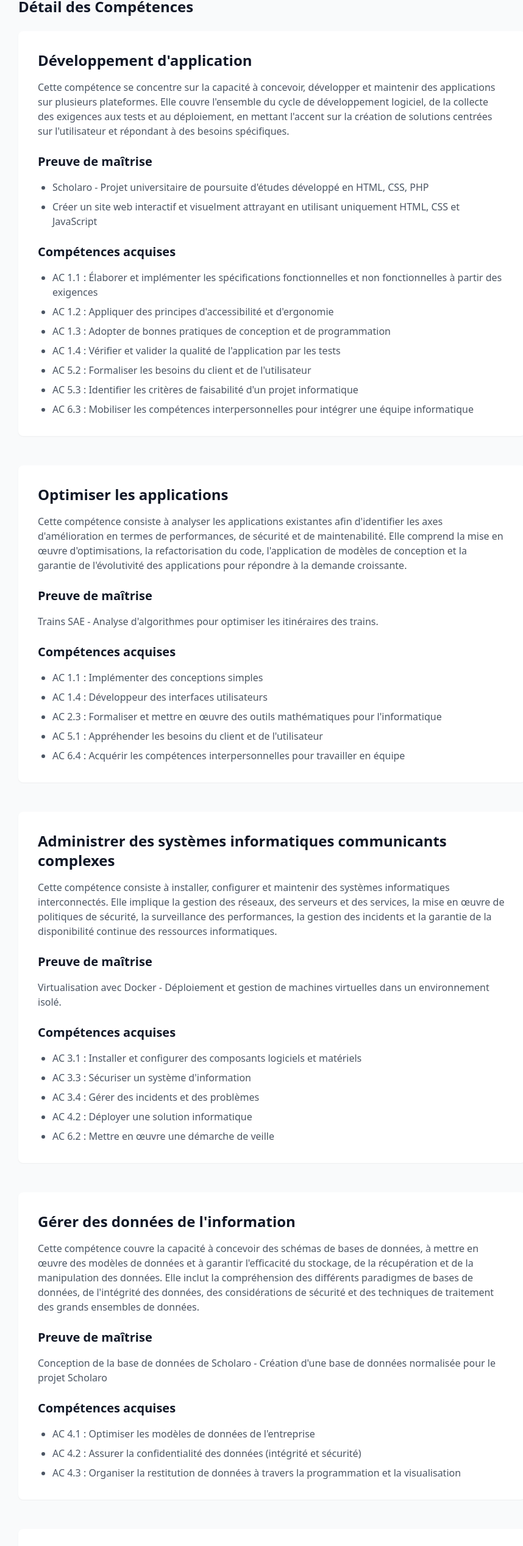
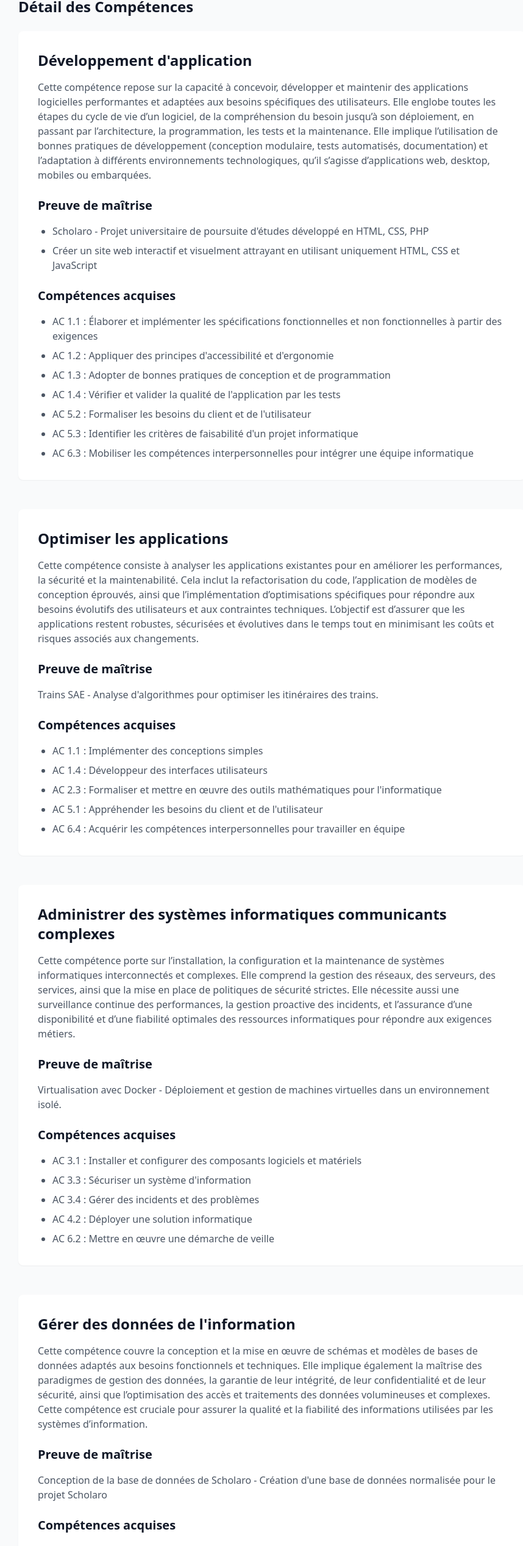
Before and after one commit to youyou-28/Portfolio, a React (Vite) app: page /learning in a window 1280 px wide. Shown: the part 1037-3572 px from the top of the page at 61% size, without its empty margins (194-1052 px from the left). Built offline with nearby package versions, Linux system fonts and the light colour scheme.

Commit message:
Update LearningPage.tsx

```diff
--- a/src/pages/LearningPage.tsx
+++ b/src/pages/LearningPage.tsx
@@ -63,10 +63,9 @@ return (
     <div className="bg-white p-8 rounded-lg shadow-sm">
       <h3 className="text-2xl font-bold text-gray-900 mb-4">Développement d'application</h3>
       <p className="text-gray-600 mb-6">
-              Cette compétence se concentre sur la capacité à concevoir, développer et maintenir des applications
-              sur plusieurs plateformes. Elle couvre l'ensemble du cycle de développement logiciel, de la collecte
-              des exigences aux tests et au déploiement, en mettant l'accent sur la création de solutions centrées
-              sur l'utilisateur et répondant à des besoins spécifiques.
+        Cette compétence repose sur la capacité à concevoir, développer et maintenir des applications logicielles performantes et adaptées aux besoins spécifiques des utilisateurs.
+        Elle englobe toutes les étapes du cycle de vie d’un logiciel, de la compréhension du besoin jusqu’à son déploiement, en passant par l’architecture, la programmation, les tests et la maintenance.
+        Elle implique l’utilisation de bonnes pratiques de développement (conception modulaire, tests automatisés, documentation) et l’adaptation à différents environnements technologiques, qu’il s’agisse d’applications web, desktop, mobiles ou embarquées.
       </p>
 
       <div className="mb-6">
@@ -94,10 +93,9 @@ return (
     <div className="bg-white p-8 rounded-lg shadow-sm">
       <h3 className="text-2xl font-bold text-gray-900 mb-4">Optimiser les applications</h3>
       <p className="text-gray-600 mb-6">
-              Cette compétence consiste à analyser les applications existantes afin d'identifier les axes
-              d'amélioration en termes de performances, de sécurité et de maintenabilité. Elle comprend la
-              mise en œuvre d'optimisations, la refactorisation du code, l'application de modèles de conception
-              et la garantie de l'évolutivité des applications pour répondre à la demande croissante.
+        Cette compétence consiste à analyser les applications existantes pour en améliorer les performances, la sécurité et la maintenabilité.
+        Cela inclut la refactorisation du code, l’application de modèles de conception éprouvés, ainsi que l’implémentation d’optimisations spécifiques pour répondre aux besoins évolutifs des utilisateurs et aux contraintes techniques.
+        L’objectif est d’assurer que les applications restent robustes, sécurisées et évolutives dans le temps tout en minimisant les coûts et risques associés aux changements.
       </p>
 
       <div className="mb-6">
@@ -120,10 +118,9 @@ return (
     <div className="bg-white p-8 rounded-lg shadow-sm">
       <h3 className="text-2xl font-bold text-gray-900 mb-4">Administrer des systèmes informatiques communicants complexes</h3>
       <p className="text-gray-600 mb-6">
-              Cette compétence consiste à installer, configurer et maintenir des systèmes informatiques
-              interconnectés. Elle implique la gestion des réseaux, des serveurs et des services, la mise
-              en œuvre de politiques de sécurité, la surveillance des performances, la gestion des incidents
-              et la garantie de la disponibilité continue des ressources informatiques.
+        Cette compétence porte sur l’installation, la configuration et la maintenance de systèmes informatiques interconnectés et complexes.
+        Elle comprend la gestion des réseaux, des serveurs, des services, ainsi que la mise en place de politiques de sécurité strictes.
+        Elle nécessite aussi une surveillance continue des performances, la gestion proactive des incidents, et l’assurance d’une disponibilité et d’une fiabilité optimales des ressources informatiques pour répondre aux exigences métiers.
       </p>
 
       <div className="mb-6">
@@ -146,11 +143,9 @@ return (
     <div className="bg-white p-8 rounded-lg shadow-sm">
       <h3 className="text-2xl font-bold text-gray-900 mb-4">Gérer des données de l'information</h3>
       <p className="text-gray-600 mb-6">
-              Cette compétence couvre la capacité à concevoir des schémas de bases de données, à mettre en
-              œuvre des modèles de données et à garantir l'efficacité du stockage, de la récupération et de
-              la manipulation des données. Elle inclut la compréhension des différents paradigmes de bases de
-              données, de l'intégrité des données, des considérations de sécurité et des techniques de
-              traitement des grands ensembles de données.
+        Cette compétence couvre la conception et la mise en œuvre de schémas et modèles de bases de données adaptés aux besoins fonctionnels et techniques.
+        Elle implique également la maîtrise des paradigmes de gestion des données, la garantie de leur intégrité, de leur confidentialité et de leur sécurité, ainsi que l’optimisation des accès et traitements des données volumineuses et complexes.
+        Cette compétence est cruciale pour assurer la qualité et la fiabilité des informations utilisées par les systèmes d’information.
       </p>
 
       <div className="mb-6">
@@ -171,10 +166,9 @@ return (
     <div className="bg-white p-8 rounded-lg shadow-sm">
       <h3 className="text-2xl font-bold text-gray-900 mb-4">Conduire un projet</h3>
       <p className="text-gray-600 mb-6">
-              Cette compétence englobe l'organisation, la coordination et le suivi de projets informatiques.
-              Elle comprend la gestion des délais, des ressources humaines et matérielles, la communication
-              avec les parties impliquées et l'adaptation aux aléas du projet pour garantir l'atteinte des
-              objectifs dans les temps impartis.
+        Cette compétence englobe l’ensemble des activités d’organisation, de planification, de coordination et de suivi des projets informatiques.
+        Elle inclut la gestion des ressources humaines, matérielles et financières, la communication avec les différentes parties prenantes, ainsi que la capacité à s’adapter aux imprévus.
+        L’objectif est d’assurer la livraison des projets dans les délais impartis, tout en respectant la qualité attendue et les contraintes définies.
       </p>
 
       <div className="mb-6">
@@ -197,10 +191,9 @@ return (
     <div className="bg-white p-8 rounded-lg shadow-sm">
       <h3 className="text-2xl font-bold text-gray-900 mb-4">Collaborateur au sein d'une équipe informatique</h3>
       <p className="text-gray-600 mb-6">
-              Cette compétence implique de travailler efficacement en équipe dans un cadre de projet
-              informatique. Elle comprend la communication avec les membres, la gestion des outils
-              collaboratifs, le respect des rôles définis, la participation aux décisions collectives
-              et l'adoption des méthodes agiles pour une coordination optimale.
+        Cette compétence reflète la capacité à travailler efficacement au sein d’une équipe informatique, en favorisant la communication, la collaboration et l’entraide.
+        Elle inclut la maîtrise des outils collaboratifs, le respect des rôles et responsabilités, la participation aux décisions collectives, ainsi que l’adoption de méthodes agiles.
+        Cette compétence est essentielle pour garantir une coordination fluide et la réussite collective des projets informatiques.
       </p>
 
       <div className="mb-6">
```
Lines whose indentation alone changed are shown as unchanged.
